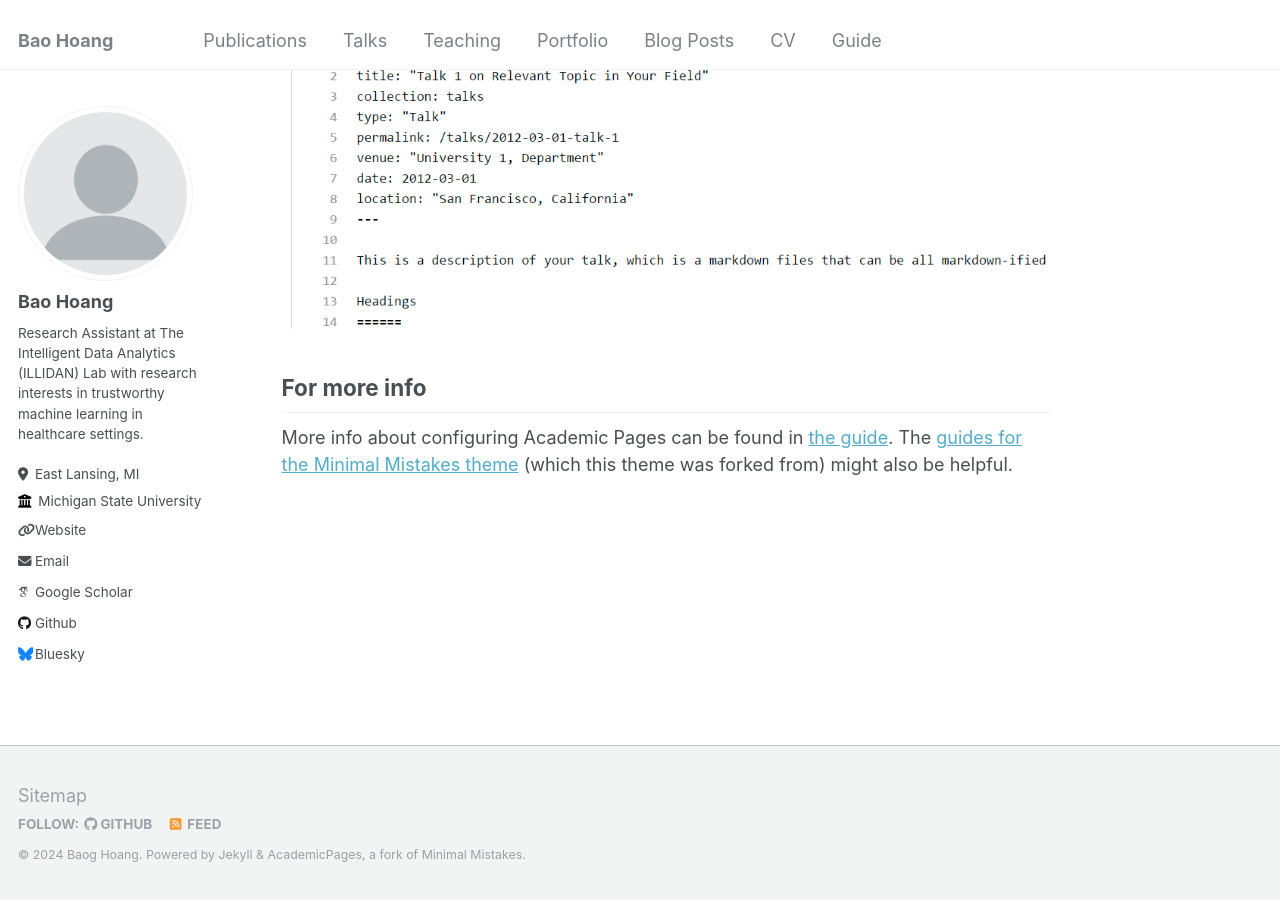
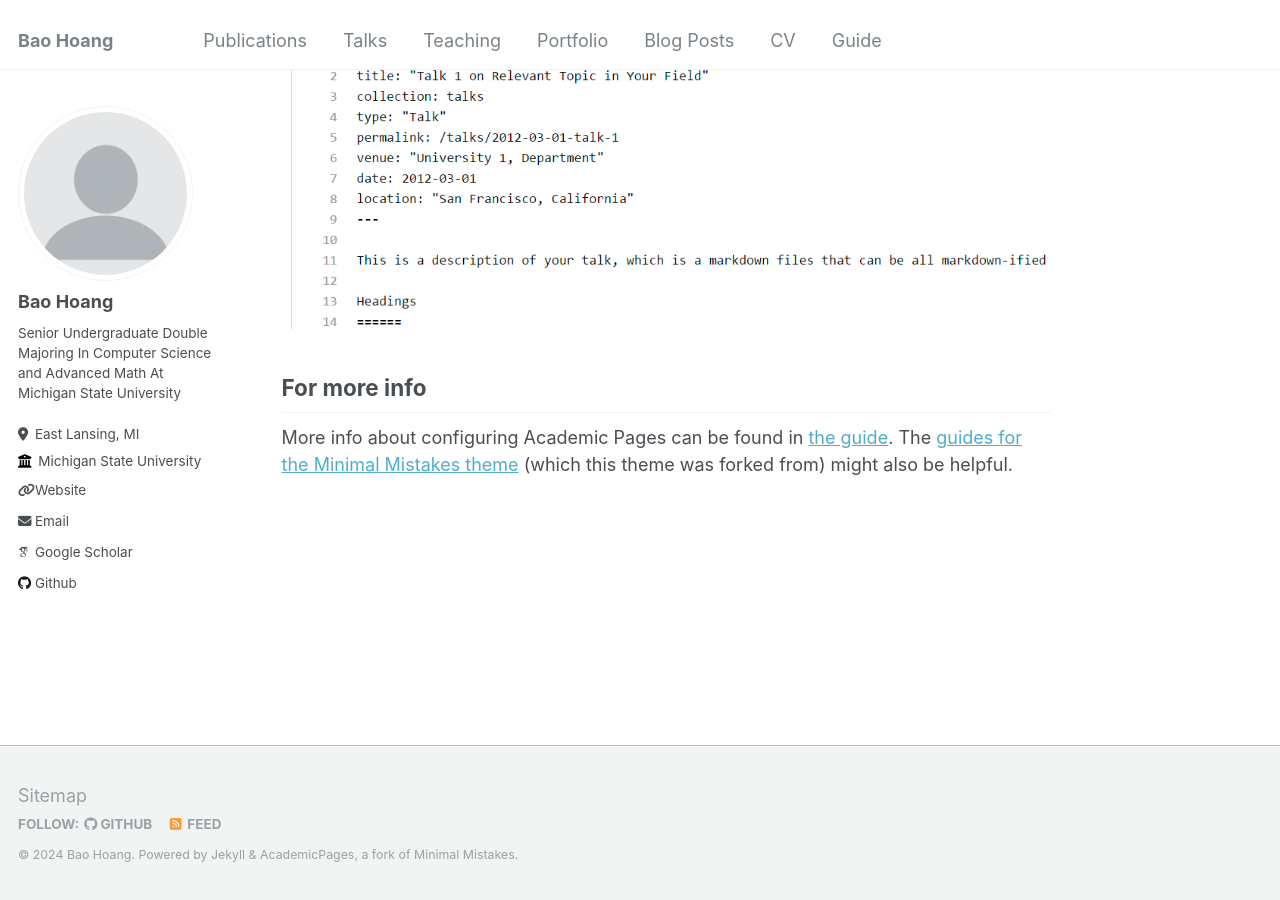
Before and after one commit to hoangcaobao/hoangcaobao.github.io, a Jekyll site: the page built from _pages/about.md, in a window 1280 px wide and 900 px high, scrolled down 2660 px. Built offline with Jekyll 4.4.1, drawn with Linux system fonts in a browser that asks for light colours; some web fonts are replaced.

Commit message:
Update _config.yml

```diff
--- a/_config.yml
+++ b/_config.yml
@@ -10,8 +10,8 @@
 locale                   : "en-US"
 title                    : "Bao Hoang"
 title_separator          : "-"
-name                     : &name "Baog Hoang"
-description              : &description "Senior Undergraduate at Michigan State University"
+name                     : &name "Bao Hoang"
+description              : &description "Senior Undergraduate Double Majoring In Computer Science and Advanced Math At Michigan State University"
 url                      : https://hoangcaobao.github.io # the base hostname & protocol for your site e.g. "https://mmistakes.github.io"
 baseurl                  : "" # the subpath of your site, e.g. "/blog"
 repository               : "academicpages/academicpages.github.io"
@@ -24,7 +24,7 @@ author:
   avatar           : "profile.png"
   name             : "Bao Hoang"
   pronouns         : # example: "she/her"
-  bio              : "Research Assistant at The Intelligent Data Analytics (ILLIDAN) Lab with research interests in trustworthy machine learning in healthcare settings."
+  bio              : "Senior Undergraduate Double Majoring In Computer Science and Advanced Math At Michigan State University"
   location         : "East Lansing, MI"
   employer         : "Michigan State University"
   uri              : "https://scholar.google.com/citations?user=0x6UE6oAAAAJ&hl=en" # URL
@@ -43,12 +43,12 @@ author:
   bitbucket        : # Username - Update with your username on the site
   codepen          : # Username
   dribbble         : # Username
-  github           : "academicpages"
+  github           : "hoangcaobao"
   kaggle           : # Username
   stackoverflow    : # User number or user number and name (i.e., use "1" or "1/jeff-atwood")
 
   # Social media
-  bluesky          : "bsky.app" # Replace this with you Bluesky username
+  bluesky          : # Replace this with you Bluesky username
   facebook         : # Username
   flickr           : # Username
   foursquare       : # Username
```
